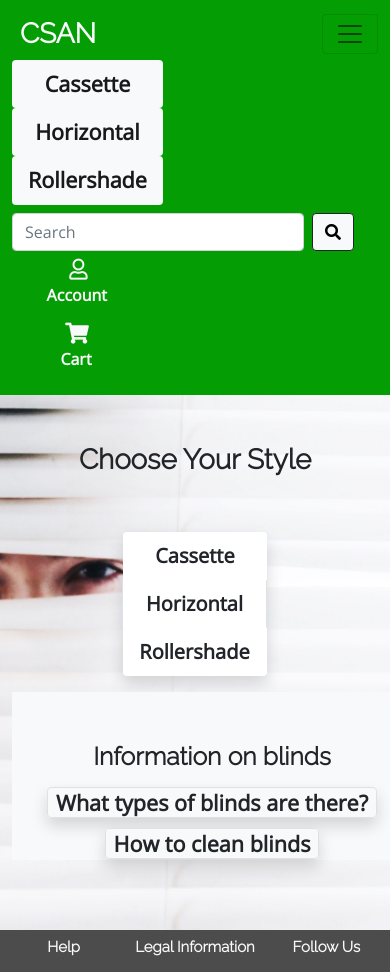
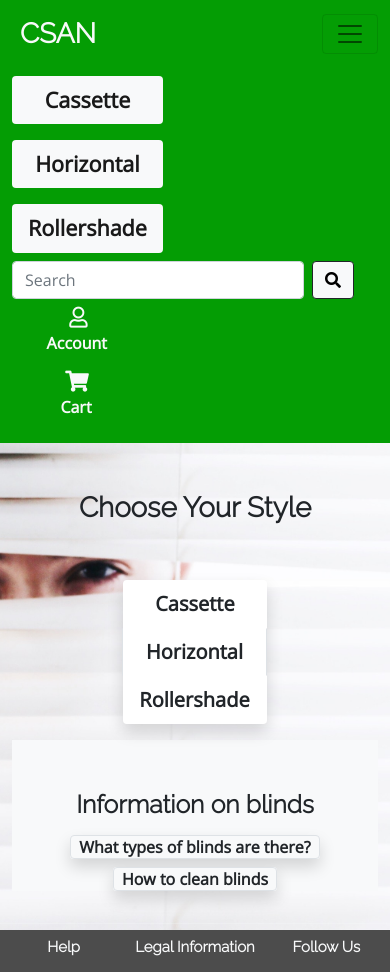
Before and after one commit to Jca-Dev/CSAN, a Django app: page / in a window 390 px wide, after a click that opens the changed part. Run offline with Django 3.2, Linux system fonts and the light colour scheme; parts of the project's set-up code (start-up, migrations or seed data) failed here and were passed over; some libraries are stand-ins or nearby versions.

Commit message:
refactor css for mobile view

```diff
--- a/checkout/models.py
+++ b/checkout/models.py
@@ -5,6 +5,7 @@ from django.conf import settings
 from django_countries.fields import CountryField
 from products.models import Product
 from profiles.models import UserProfile
+from django.core.validators import MaxValueValidator
 
 
 class Order(models.Model):
@@ -13,7 +14,8 @@ class Order(models.Model):
                                      null=True, blank=True, related_name='orders')
     full_name = models.CharField(max_length=50, null=False, blank=False)
     email = models.EmailField(max_length=254, null=False, blank=False)
-    phone_number = models.CharField(max_length=20, null=False, blank=False)
+    phone_number = models.IntegerField(null=False, blank=False,
+                                       validators=[MaxValueValidator(9999999999)])
     country = CountryField(blank_label='Country *', null=False, blank=False)
     postcode = models.CharField(max_length=20, null=True, blank=True)
     town_or_city = models.CharField(max_length=40, null=False, blank=False)
--- a/homepage/templates/homepage/index.html
+++ b/homepage/templates/homepage/index.html
@@ -20,10 +20,10 @@
     <div class="info-blind bg-light mt-3">
         <h2 class="mt-5 text-center fw-bolder">Information on blinds</h2>
         <ul class="p-0 text-center">
-            <li class="p-2"><a class="fs-4 mt-3 bg-light h-btn shadow border rounded w-100 px-2"
+            <li class="p-2"><a class="fs-4 mobile-hmpg mt-3 bg-light h-btn shadow border rounded w-100 px-2"
                     href="https://en.wikipedia.org/wiki/Window_blind" target="_blank">What types of blinds are
                     there?</a></li>
-            <li><a class="fs-4 mt-3 bg-light h-btn shadow border rounded w-100 px-2"
+            <li><a class="fs-4 mt-3 bg-light mobile-hmpg h-btn shadow border rounded w-100 px-2"
                     href="https://www.architecturaldigest.com/story/how-to-clean-blinds" target="_blank">How to clean
                     blinds</a></li>
         </ul>
--- a/products/templates/products/product_detail.html
+++ b/products/templates/products/product_detail.html
@@ -47,6 +47,7 @@
                     {% csrf_token %}
                     {{ form|crispy }}
                     <input type="submit" class="btn btn-dark rounded text-light text-uppercase end-buttons w-50" id="submit-btn" type="submit" value="Add to Cart">
+                    <br>
                     {% if request.user.is_authenticated %}
                     <a href="{% url 'add_to_wishlist' product.id %}" class="btn btn-wish btn-dark text-light text-uppercase rounded ms-2 end-buttons">
                         Add to Wishlist
--- a/static/css/base.css
+++ b/static/css/base.css
@@ -1,6 +1,11 @@
-html {
-    height: 100%;
-}
+body, html {
+    width: 100vw;
+    min-width: 100vw;
+    max-width: 100vw;
+
+    overflow-x: hidden;
+    overflow-y: auto;
+   }
 
 body {
 
@@ -228,7 +233,7 @@ select option[value=""] {
     left: 0;
     width: 100%;
     height: 100%;
-    background: rgba(23, 162, 184, .85);
+    background: rgba(23, 184, 36, 0.85);
     z-index: 9999;
 }
 
@@ -268,7 +273,7 @@ footer a:hover {
 /* Navbar css ------------------------------------------------------------ */
 .navbar {
     background: #049d04;
-    z-index: 99999;
+    z-index: 50;
 }
 
 .navbar-brand {
@@ -375,21 +380,14 @@ hr {
         float: none;
     }
 }
-@media (max-width: 500px){
-    .mc-layout__modalContent {
-        height: 18rem;
-    }
-
-    .mc-modal {
-        display: flex;
-        top: 18rem;
-        left: 3rem;
-    }
-}
 
 @media (max-width: 500px){
     .mobile {
         width: 100%!important;
+    }
+
+    .mobile-hmpg {
+        font-size: medium!important;
     }
 
     .btn-wish {
@@ -400,13 +398,14 @@ hr {
         width: 100%!important;
     }
 
-    .mc-layout__modalContent {
-        height: 18rem;
+    .info-blind {
+        position: inherit!important;
+        margin: auto;
+        padding-top: 0.1rem;
+        width: auto!important;
     }
 
-    .mc-modal {
-        display: flex;
-        top: 18rem;
-        left: 3rem;
+    .search-mob {
+        margin-left: 0!important;
     }
 }
--- a/templates/base.html
+++ b/templates/base.html
@@ -66,20 +66,20 @@
       </button>
       <div class="collapse navbar-collapse" id="navbarSupportedContent">
         <ul class="navbar-nav me-5 mx-auto mb-2 mb-lg-0">
-          <li class="nav-item fs-4 grow">
+          <li class="nav-item btn-wish fs-4 grow">
             <a class="nav-link bg-light active rounded" aria-current="page"
               href="{% url 'products' %}?category=Cassette">Cassette</a>
           </li>
-          <li class="nav-item fs-4 grow">
+          <li class="nav-item btn-wish fs-4 grow">
             <a class="nav-link bg-light active rounded" aria-current="page"
               href="{% url 'products' %}?category=Horizontal">Horizontal</a>
           </li>
-          <li class="nav-item fs-4 grow">
+          <li class="nav-item btn-wish fs-4 grow">
             <a class="nav-link bg-light active rounded" aria-current="page"
               href="{% url 'products' %}?category=Rollershade">Rollershade</a>
           </li>
         </ul>
-        <form class="d-flex" method="GET" action="{% url 'products' %}">
+        <form class="d-flex search-mob ms-5" method="GET" action="{% url 'products' %}">
           <input class="form-control me-2" type="search" name="q" placeholder="Search" aria-label="Search">
           <button class="btn btn-light border rounded border-dark grow me-4" type="submit">
             <i class="fas fa-search"></i>
```
Also changed, not shown: checkout/migrations/0007_alter_order_phone_number.py (added).
